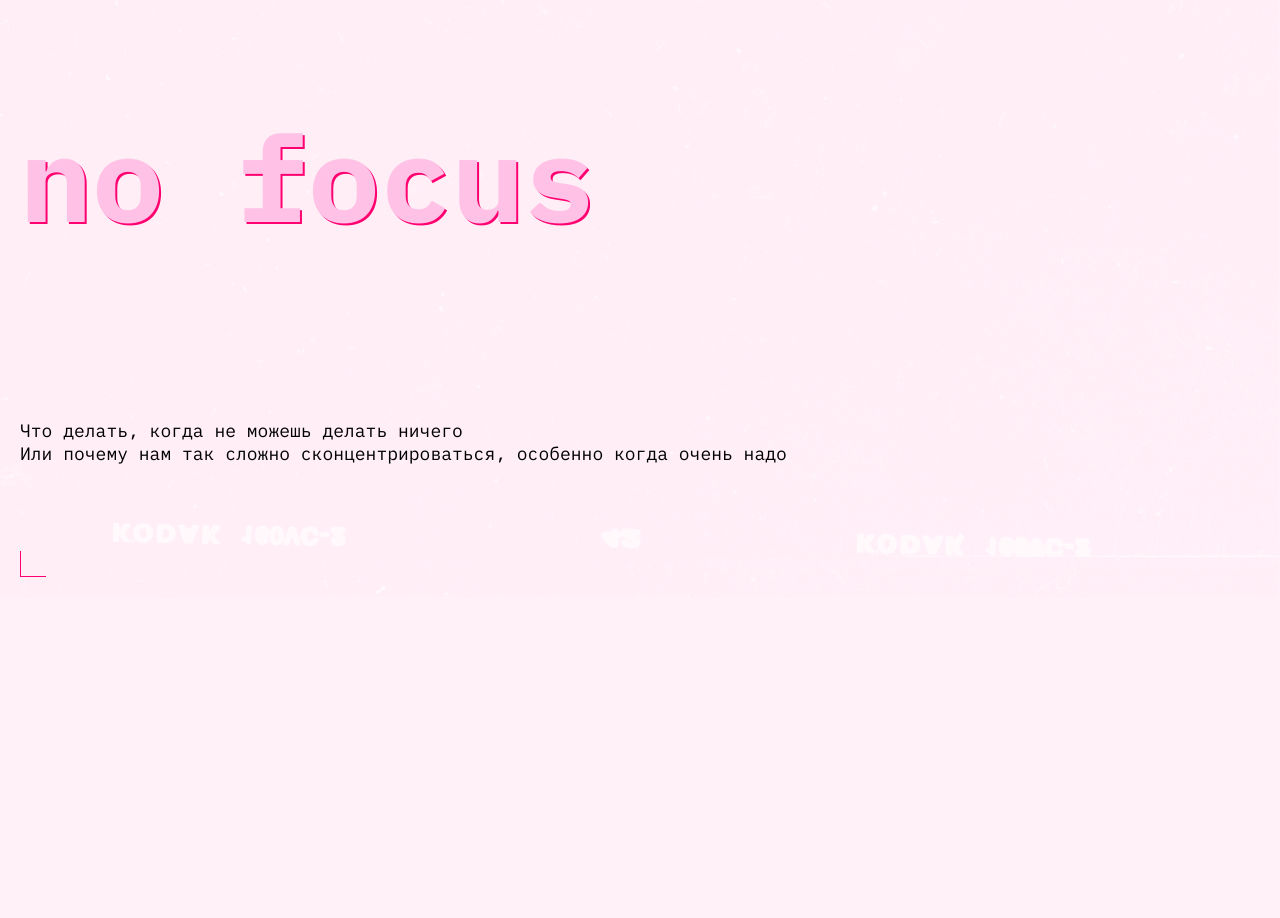
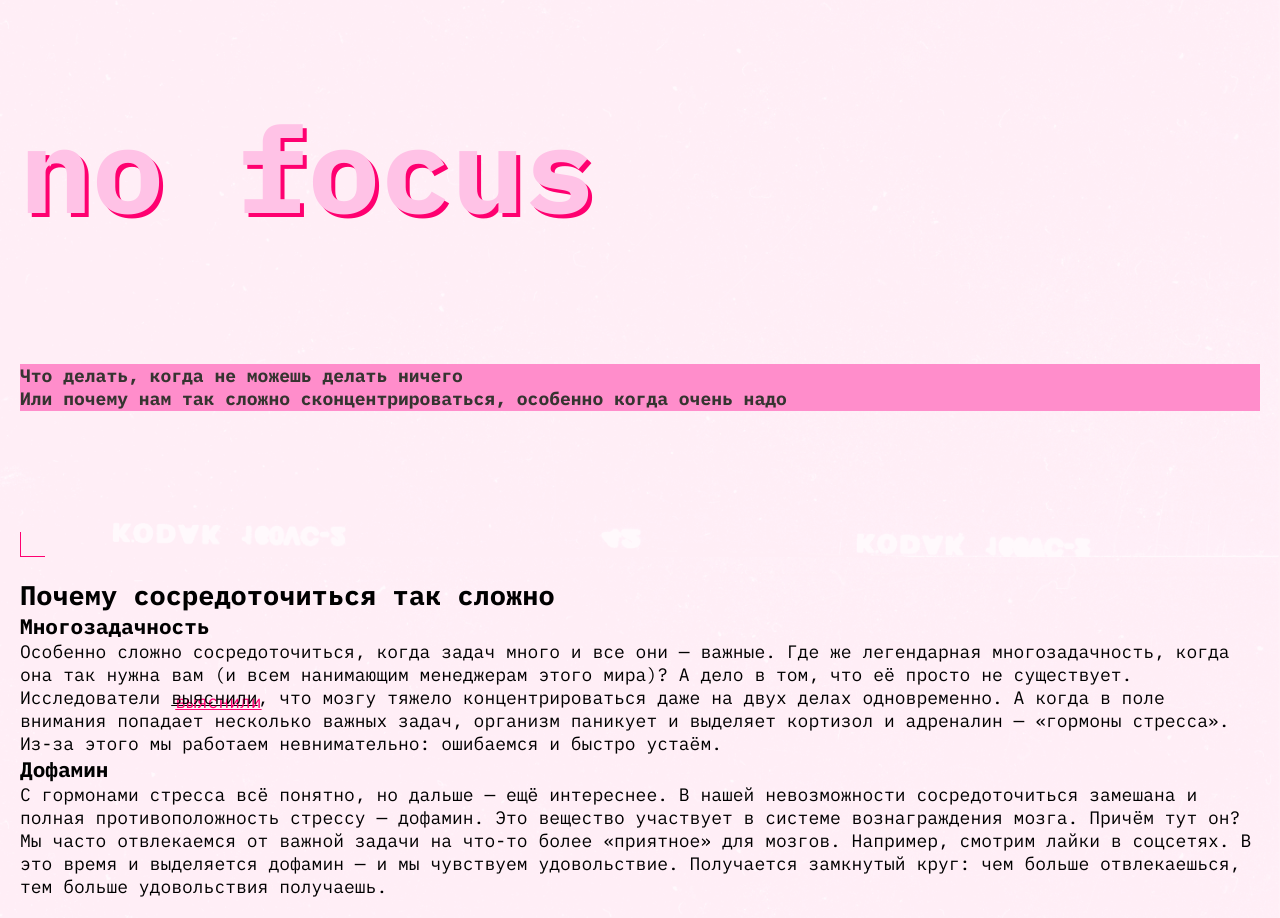
Before and after one commit to Romzes82/slozhno-sosredotochitsya, a plain HTML site: page index.html in a window 1280 px wide. Shown: the part 243-1161 px from the top of the page. Before the commit the page ends 840 px from the top, so only its background shows below. Drawn offline with Linux system fonts and the light colour scheme.

Commit message:
Готов header

```diff
--- a/index.html
+++ b/index.html
@@ -13,6 +13,7 @@
       <link rel="icon" href="./images/favicon.svg" type="image/svg+xml" />
       <link rel="apple-touch-icon" href="./images/favicon.png" />
   <link rel="stylesheet" href="./styles/variables.css">
+  <link rel="stylesheet" href="./styles/globals.css">
   <link rel="stylesheet" href="./styles/style.css">
   <link rel="stylesheet" href="./styles/dark.css">
   <link rel="stylesheet" href="./styles/light.css">
@@ -21,7 +22,7 @@
 
 <body class="page">
   <header class="header decorated-zone">
-    <span class="header_empty-rec-decoration" aria-hidden="true">REC</span>
+    <span class="header_rec-decoration" aria-hidden="true">REC</span>
     <nav class="header__theme-menu">
       <ul class="header__theme-menu-list">
         <li class="header__theme-menu-item">
@@ -50,6 +51,48 @@
           </p>
 
   </header>
+  <main class="main">
+    <section class="section">
+      <h2 class="title">Почему сосредоточиться так сложно</h2>
+      <ul class="articles-list">
+        <li>
+          <article class="article">
+            <h3 class="title title-decor">Многозадачность</h3>
+            <p>
+              Особенно сложно сосредоточиться, когда задач много и все они —
+              важные. Где же легендарная многозадачность, когда она так нужна
+              вам (и всем нанимающим менеджерам этого мира)? А дело в том, что
+              её просто не существует. Исследователи
+              <a class="link shadow-decor" href="https://dana.org/article/multicosts-of-multitasking/"
+                target="_blank">выяснили</a>, что мозгу тяжело концентрироваться даже на двух делах
+              одновременно. А когда в поле внимания попадает несколько важных
+              задач, организм паникует и выделяет кортизол и адреналин —
+              «гормоны стресса». Из-за этого мы работаем невнимательно:
+              ошибаемся и быстро устаём.
+            </p>
+          </article>
+        </li>
+        <li>
+          <article class="article">
+            <h3 class="title title-decor">Дофамин</h3>
+            <p>
+              С гормонами стресса всё понятно, но дальше — ещё интереснее. В
+              нашей невозможности сосредоточиться замешана и полная
+              противоположность стрессу — дофамин. Это вещество участвует в
+              системе вознаграждения мозга. Причём тут он? Мы часто
+              отвлекаемся от важной задачи на что-то более «приятное» для
+              мозгов. Например, смотрим лайки в соцсетях. В это время и
+              выделяется дофамин — и мы чувствуем удовольствие. Получается
+              замкнутый круг: чем больше отвлекаешься, тем больше удовольствия
+              получаешь.
+            </p>
+          </article>
+        </li>
+      </ul>
+    </section>
+
+  </main>
+
   <script src="./scripts/script.js"></script>
 </body>
 
--- a/styles/light.css
+++ b/styles/light.css
@@ -23,7 +23,7 @@
   --rec-decoration-clr: transparent; */
 }
 
-.page.theme_light .header_empty-rec-decoration {
+.page.theme_light .header_rec-decoration {
   display: none;
 }
 
--- a/styles/style.css
+++ b/styles/style.css
@@ -3,7 +3,7 @@
 
 .page {
   /* сохраните в разметке и стилях класс page. На его основе работает скрипт. */
-  font-family: var(--main-font, sans-serif);
+  font-family: var(--main-font), sans-serif;
   background-color: var(--bg-color, #000028);
   /* background-image: url(../images/cover-image-dark.png); */
   background-image: var(--bg-image);
@@ -12,7 +12,7 @@
   background-attachment: fixed;
   padding: 10px;
 
-    margin: 0 auto;
+    /* margin: 0 auto; */
   /* padding: 10px; */
   /* color: var(--text-color-section); */
   font-size: 18px;
@@ -31,31 +31,36 @@
 }
 
 .header {
-  position: relative;
+  /* position: relative; */
   display: grid;
   grid-template-rows: 1fr min-content 1fr;
   align-items: center;
   height: 100vh;
-  min-height: 668px;
-  /* padding: 10px; */
+  /* height: 648px;  */
+  /* min-block-size: 100vh; */
+  /* padding-block-start: 65px; */
+  /* padding-block-end: 20px; */
 }
 
 .header__theme-menu {
   /* align-self: flex-end; */
   justify-self: end;
+    /* padding-inline-end: 10px; */
+  /* margin-block-start: 58px; */
+
+  /* margin-block-end: 65px; */
 }
 
 .header__theme-menu-list {
   display: grid;
   width: 70px;
-  gap: 13px;
-  margin: 0;
-  padding: 0;
+  gap: 10px;
   list-style: none;
 }
 
 .header__theme-menu-button {
   width: 100%;
+  /* padding: 0 13px; */
   color: var(--text-color-navigation);
   font-family: inherit;
   font-size: inherit;
@@ -64,9 +69,13 @@
   line-height: 1;
   text-transform: lowercase;
   background-color: transparent;
+  border: none;
   border: 1px solid transparent;
+  /* transition-duration: 0.2s;
+  transition-property: outline; */
+
   cursor: pointer;
-  padding: 2px 0px 4px;
+  padding: 1px 0px 4px;
 }
 
 .header__theme-menu-button_active {
@@ -77,14 +86,30 @@
   font-size: var(--header-font-size);
   font-weight: 700;
   line-height: 82.5%;
-  color: var(--text-color-header-title);
+  color: var(--text-color-header-title, #DB00FF);
+  /* text-shadow: 4px 4px 0 var(--accent-color, #ff0070); */
+  /* margin: 0px; */
+  margin-block-start: 0px;
+  margin-block-end: 17px;
+  /* margin: 0px; */
 }
 
 .shadow-decor {
-  text-shadow: 2px 2px 0 var(--accent-color, #ff0070);
+  text-shadow: 4px 4px 0 var(--accent-color, #ff0070);
 }
 
-.header_empty-rec-decoration {
+.header__text {
+    color: var(--text-color-decoration, #000028);
+    background-color: var(--bg-color-accent-title, #FF0070);
+    /* font-family: inherit; */
+    font-size: inherit;
+    font-weight: 700;
+    line-height: 1.3;
+    /* align-self: self-start; */
+    margin-block-end: 37px;
+}
+
+.header_rec-decoration {
   position: absolute;
   display: flex;
   align-items: center;
@@ -97,7 +122,7 @@
   inset-block-start: 0;
 }
 
-.header_empty-rec-decoration::after {
+.header_rec-decoration::after {
   content: "";
   color: var(--rec-color);
   display: block;
@@ -111,6 +136,8 @@
 
 .decorated-zone {
   position: relative;
+  /* padding-block-end: 10px; */
+
 }
 
 .decorated-zone::before,
@@ -139,7 +166,7 @@
   /* inset-inline-start: clamp(10px, 0.264rem + 1.541vw, 20px);
   inset-block-end: clamp(10px, 0.264rem + 1.541vw, 20px); */
   inset-inline-start: 0;
-  inset-block-end: 0;
+  inset-block-end: 20px;
 }
 
 /* clamp(0.625rem, 0.264rem + 1.541vw, 1.25rem); */
```
